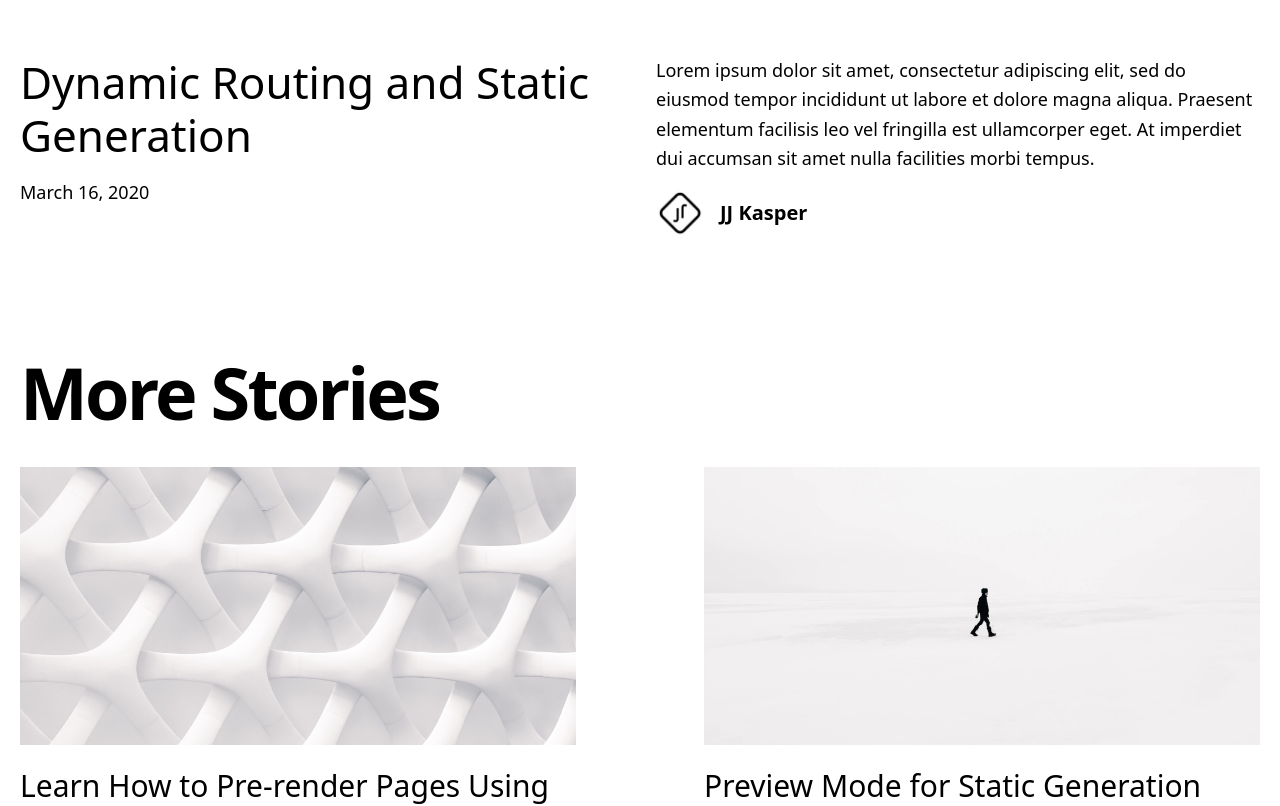
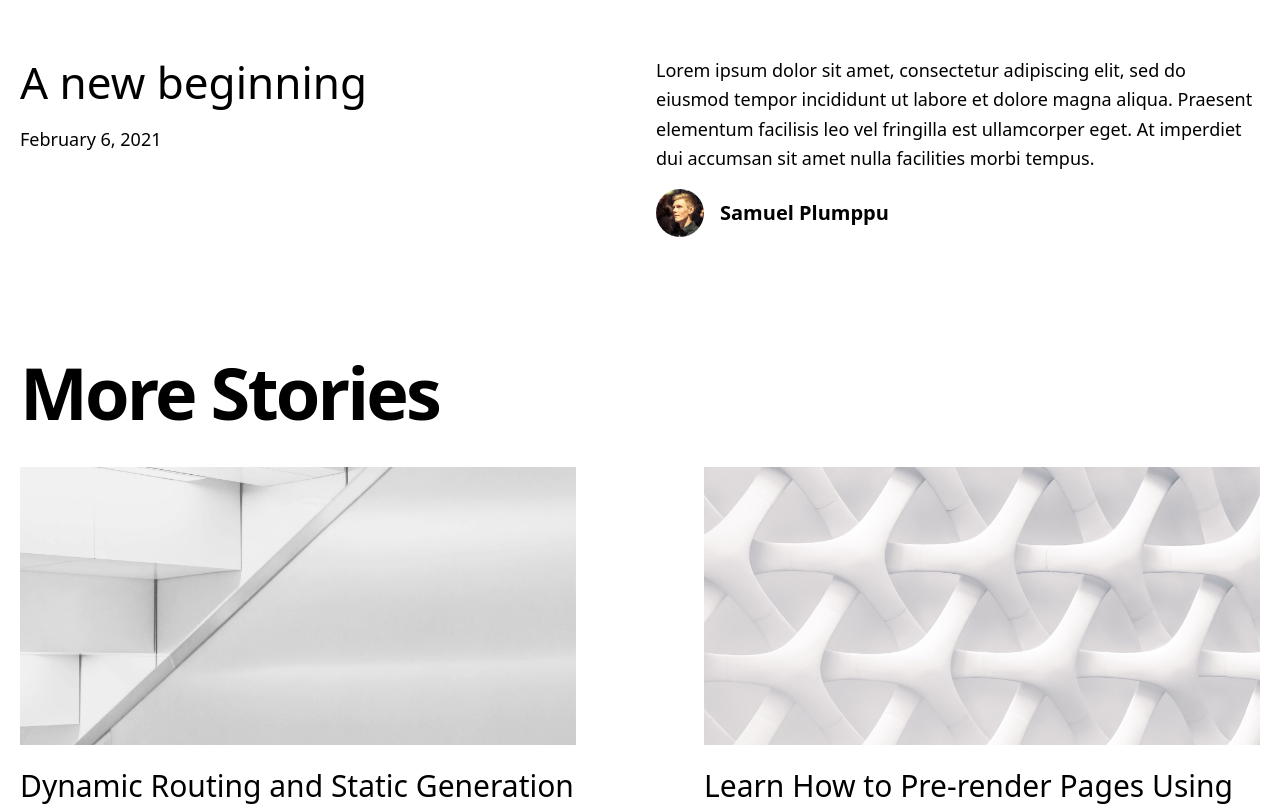
Before and after one commit to saranyberg/SaraNewmountain.earth, a Next.js app: page / in a window 1280 px wide. Shown: the part 860-1666 px from the top of the page. Built offline with nearby package versions, Linux system fonts and the light colour scheme.

Commit message:
Update avatar and test post

```diff
--- /dev/null
+++ b/_posts/a-new-beginning.md
@@ -0,0 +1,19 @@
+---
+title: 'A new beginning'
+excerpt: 'Lorem ipsum dolor sit amet, consectetur adipiscing elit, sed do eiusmod tempor incididunt ut labore et dolore magna aliqua. Praesent elementum facilisis leo vel fringilla est ullamcorper eget. At imperdiet dui accumsan sit amet nulla facilities morbi tempus.'
+coverImage: '/assets/blog/dynamic-routing/cover.jpg'
+date: '2021-02-06T05:35:07.322Z'
+author:
+    name: Samuel Plumppu
+    picture: '/assets/blog/authors/samuel.png'
+ogImage:
+    url: '/assets/blog/hello-world/cover.jpg'
+---
+
+Lorem ipsum dolor sit amet, consectetur adipiscing elit, sed do eiusmod tempor incididunt ut labore et dolore magna aliqua. Praesent elementum facilisis leo vel fringilla est ullamcorper eget. At imperdiet dui accumsan sit amet nulla facilities morbi tempus. Praesent elementum facilisis leo vel fringilla. Congue mauris rhoncus aenean vel. Egestas sed tempus urna et pharetra pharetra massa massa ultricies.
+
+Venenatis cras sed felis eget velit. Consectetur libero id faucibus nisl tincidunt. Gravida in fermentum et sollicitudin ac orci phasellus egestas tellus. Volutpat consequat mauris nunc congue nisi vitae. Id aliquet risus feugiat in ante metus dictum at tempor. Sed blandit libero volutpat sed cras. Sed odio morbi quis commodo odio aenean sed adipiscing. Velit euismod in pellentesque massa placerat. Mi bibendum neque egestas congue quisque egestas diam in arcu. Nisi lacus sed viverra tellus in. Nibh cras pulvinar mattis nunc sed. Luctus accumsan tortor posuere ac ut consequat semper viverra. Fringilla ut morbi tincidunt augue interdum velit euismod.
+
+## Lorem Ipsum
+
+Tristique senectus et netus et malesuada fames ac turpis. Ridiculous mus mauris vitae ultricies leo integer malesuada nunc vel. In mollis nunc sed id semper. Egestas tellus rutrum tellus pellentesque. Phasellus vestibulum lorem sed risus ultricies tristique nulla. Quis blandit turpis cursus in hac habitasse platea dictumst quisque. Eros donec ac odio tempor orci dapibus ultrices. Aliquam sem et tortor consequat id porta nibh. Adipiscing elit duis tristique sollicitudin nibh sit amet commodo nulla. Diam vulputate ut pharetra sit amet. Ut tellus elementum sagittis vitae et leo. Arcu non odio euismod lacinia at quis risus sed vulputate.
--- a/components/avatar.js
+++ b/components/avatar.js
@@ -1,8 +1,18 @@
+import Image from 'next/image'
+
 export default function Avatar({ name, picture }) {
-  return (
-    <div className="flex items-center">
-      <img src={picture} className="w-12 h-12 rounded-full mr-4" alt={name} />
-      <div className="text-xl font-bold">{name}</div>
-    </div>
-  )
+    return (
+        <div className="flex items-center">
+            <div className="w-12 h-12 mr-4">
+                <Image
+                    src={picture}
+                    width={48}
+                    height={48}
+                    alt={name}
+                    className="rounded-full"
+                />
+            </div>
+            <div className="text-xl font-bold">{name}</div>
+        </div>
+    )
 }
```
Also changed, not shown: public/assets/blog/authors/samuel.png (added).
